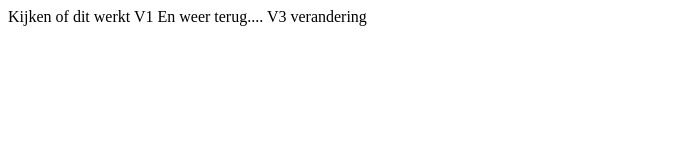
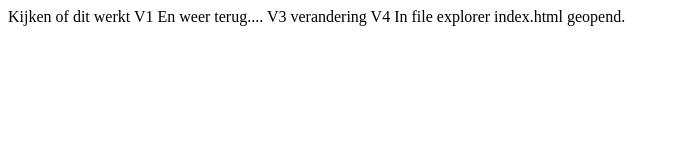
Before and after one commit to mischavanhulst/test2, a plain HTML site: page WebApplication1/WebApplication1/index.html in a window 1280 px wide. Shown: the whole page, without its empty margins (0-680 px from the left). Drawn offline with Linux system fonts and the light colour scheme.

Commit message:
Versie 4, index html via file explorer geopend

```diff
--- a/WebApplication1/WebApplication1/index.html
+++ b/WebApplication1/WebApplication1/index.html
@@ -7,5 +7,6 @@
     Kijken of dit werkt V1
     En weer terug....
     V3 verandering
+    V4 In file explorer index.html geopend.
 </body>
 </html>
```
